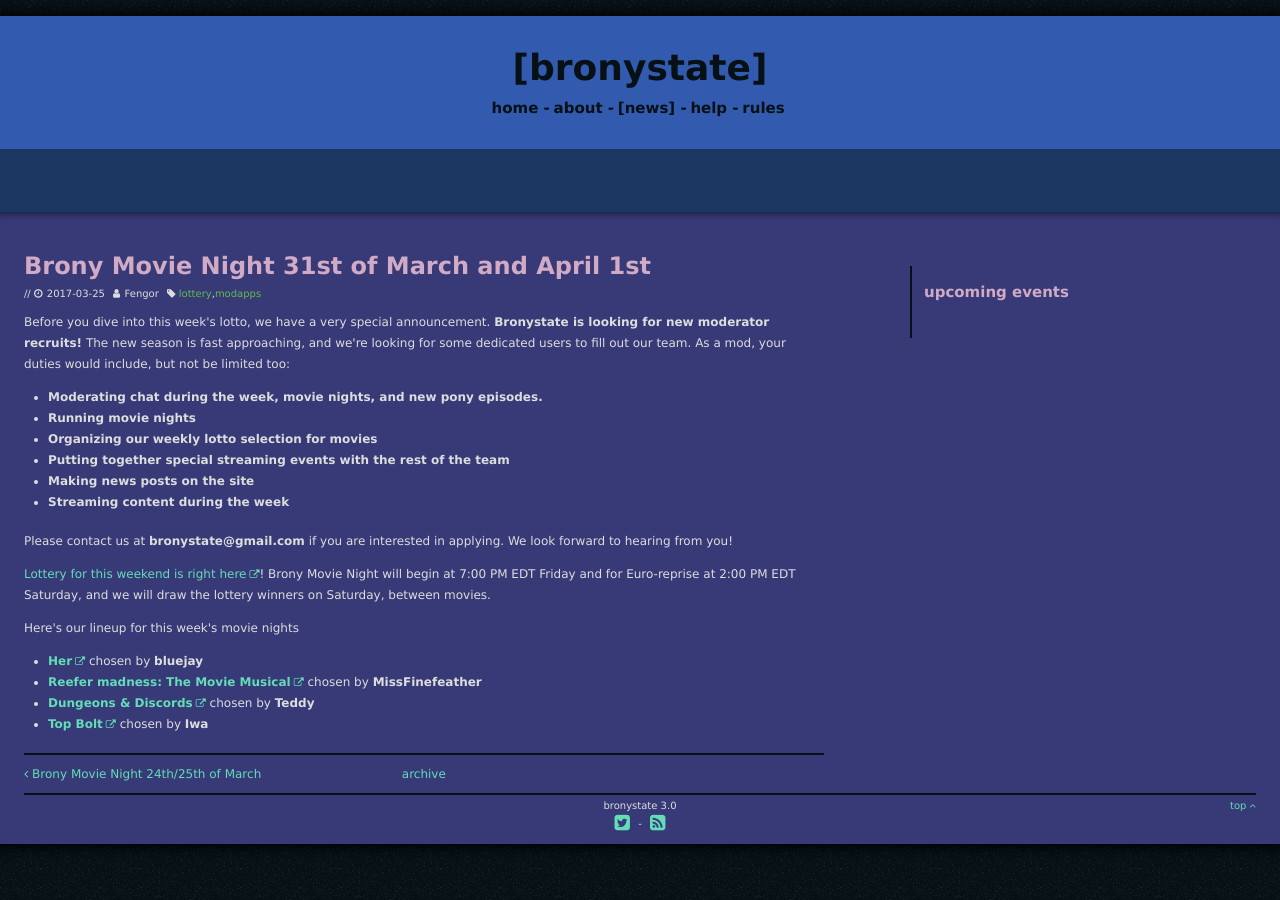
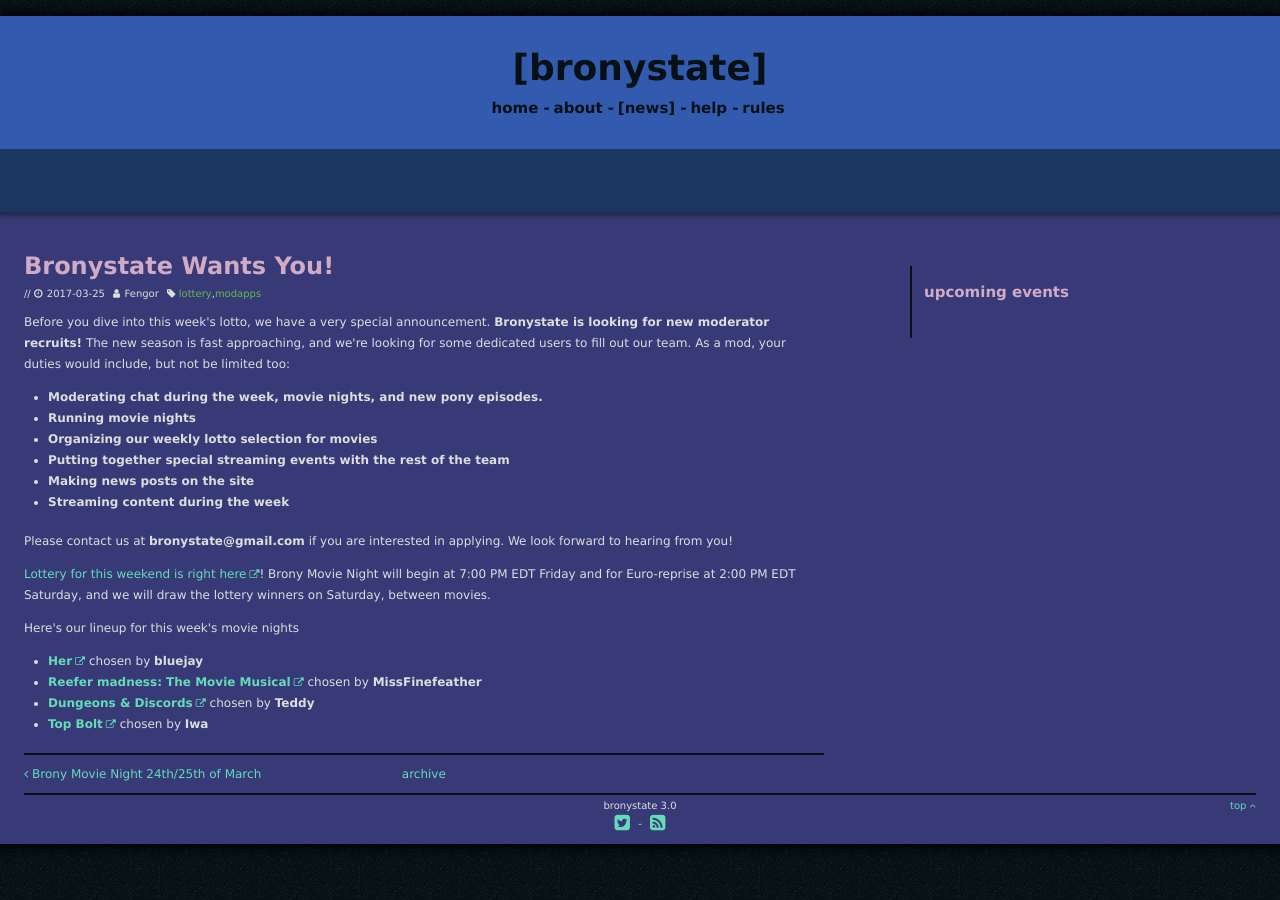
Before and after one commit to Bronystate/brstv3, a Jekyll site: the page built from _posts/2017-03-25-modapps-lottery.md, in a window 1280 px wide. Built offline with Jekyll 4.4.1, drawn with Linux system fonts in a browser that asks for light colours; nearby versions of some CDN libraries.

Commit message:
Update 2017-03-25-modapps-lottery.md

```diff
--- a/_posts/2017-03-25-modapps-lottery.md
+++ b/_posts/2017-03-25-modapps-lottery.md
@@ -1,5 +1,5 @@
 ---
-title: Brony Movie Night 31st of March and April 1st
+title: Bronystate Wants You!
 date: 2017-03-25
 author: Fengor
 tags: [lottery, modapps]
```
